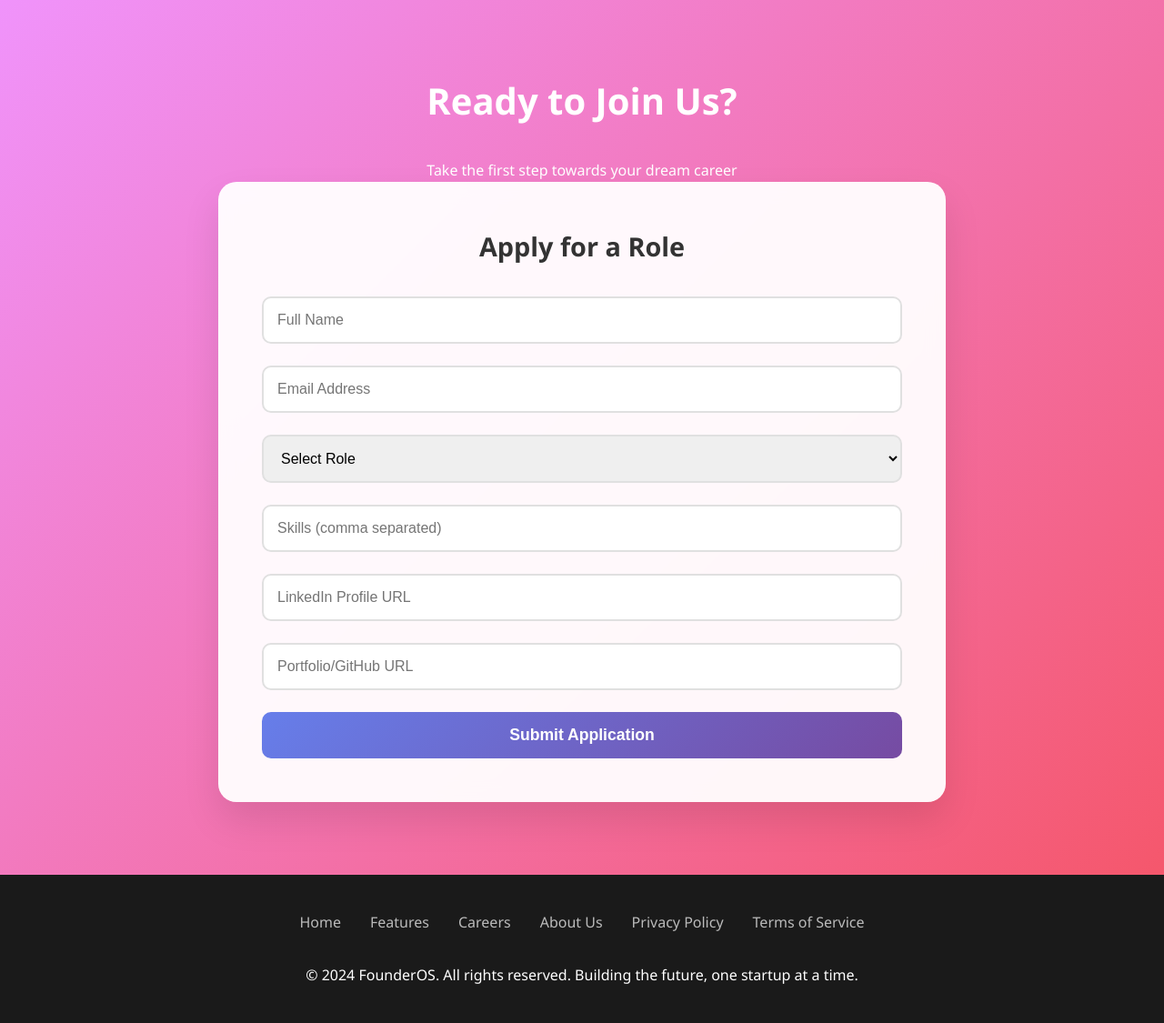
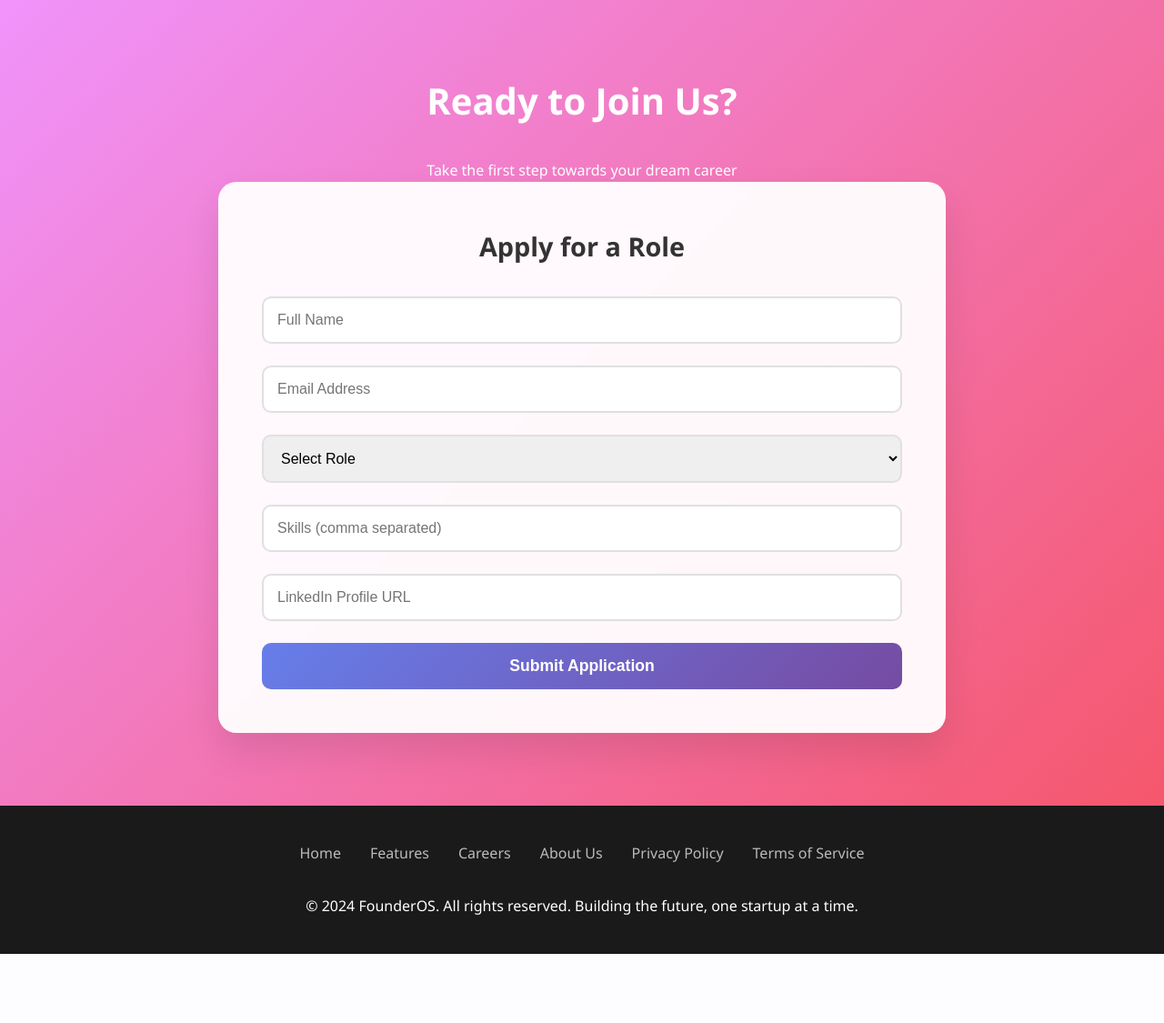
Before and after one commit to charan2717/portal, a Flask app: page / in a window 1280 px wide; the page is wider, and only the part inside the window is pictured. Shown: the part 1601-2726 px from the top of that part at 91% size. After the commit the page ends 2650 px from the top of that part, so only its background shows below. Run offline with Flask 3, Linux system fonts and the light colour scheme.

Commit message:
Update recruit.html

```diff
--- a/templates/recruit.html
+++ b/templates/recruit.html
@@ -454,9 +454,6 @@
                     <div class="form-group">
                         <input type="url" name="linkedin" placeholder="LinkedIn Profile URL">
                     </div>
-                    <div class="form-group">
-                        <input type="url" name="portfolio" placeholder="Portfolio/GitHub URL">
-                    </div>
                     <button type="submit" class="submit-btn">Submit Application</button>
                 </form>
             </div>
```
